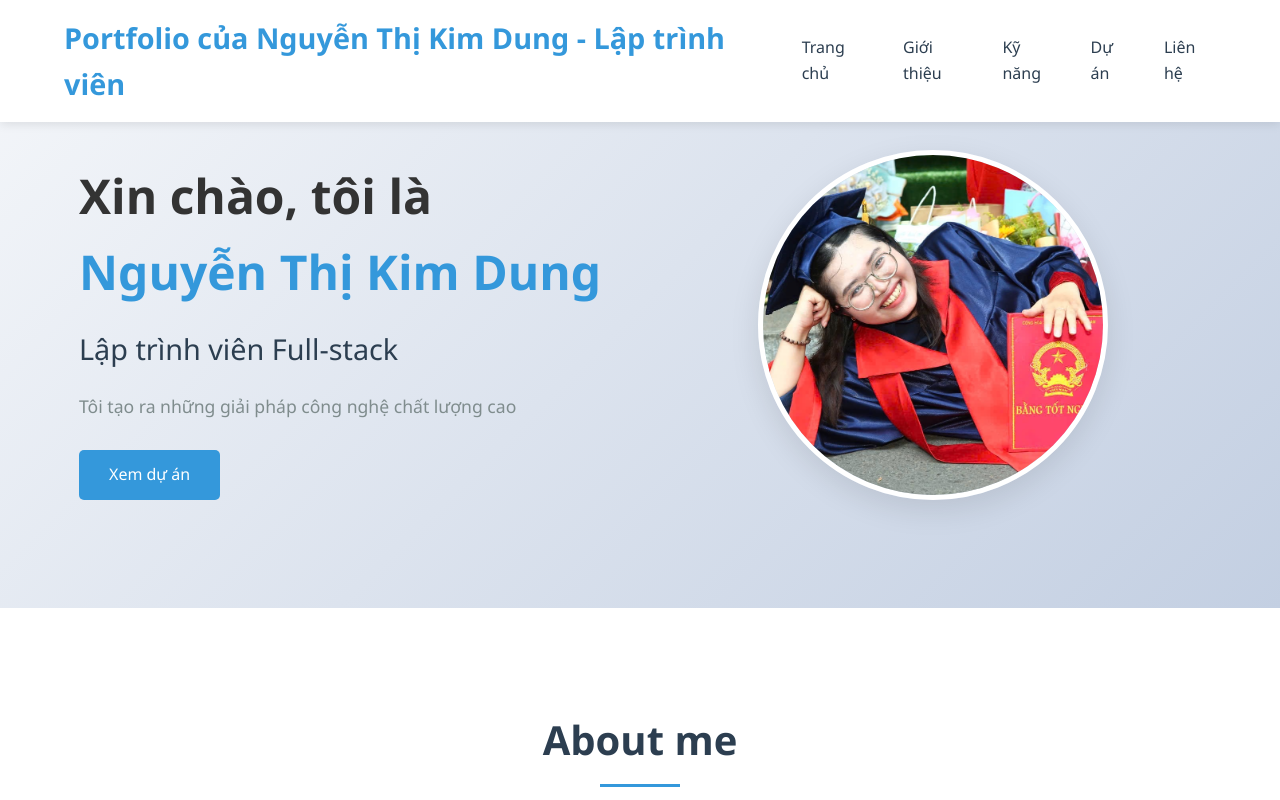
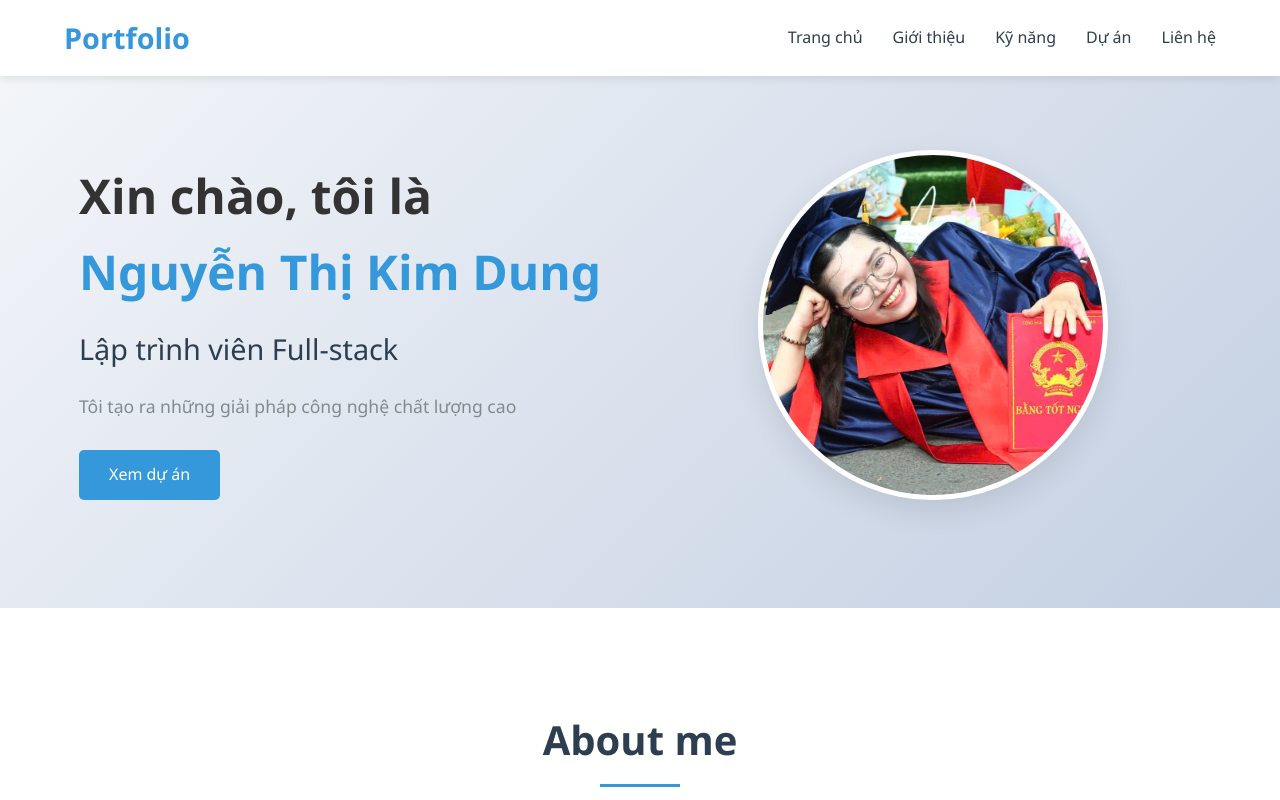
Before and after one commit to nguyenthikimdung-02/my-portfilio, a plain HTML site: page index.html in a window 1280 px wide. Shown: the top 800 px of the page. Drawn offline with Linux system fonts and the light colour scheme.

Commit message:
Update index.html

```diff
--- a/index.html
+++ b/index.html
@@ -11,7 +11,7 @@
 <body>
     <header>
         <div class="container">
-            <div class="logo">Portfolio của Nguyễn Thị Kim Dung - Lập trình viên</div>
+            <div class="logo">Portfolio</div>
             <nav>
                 <ul>
                     <li><a href="#home">Trang chủ</a></li>
```
